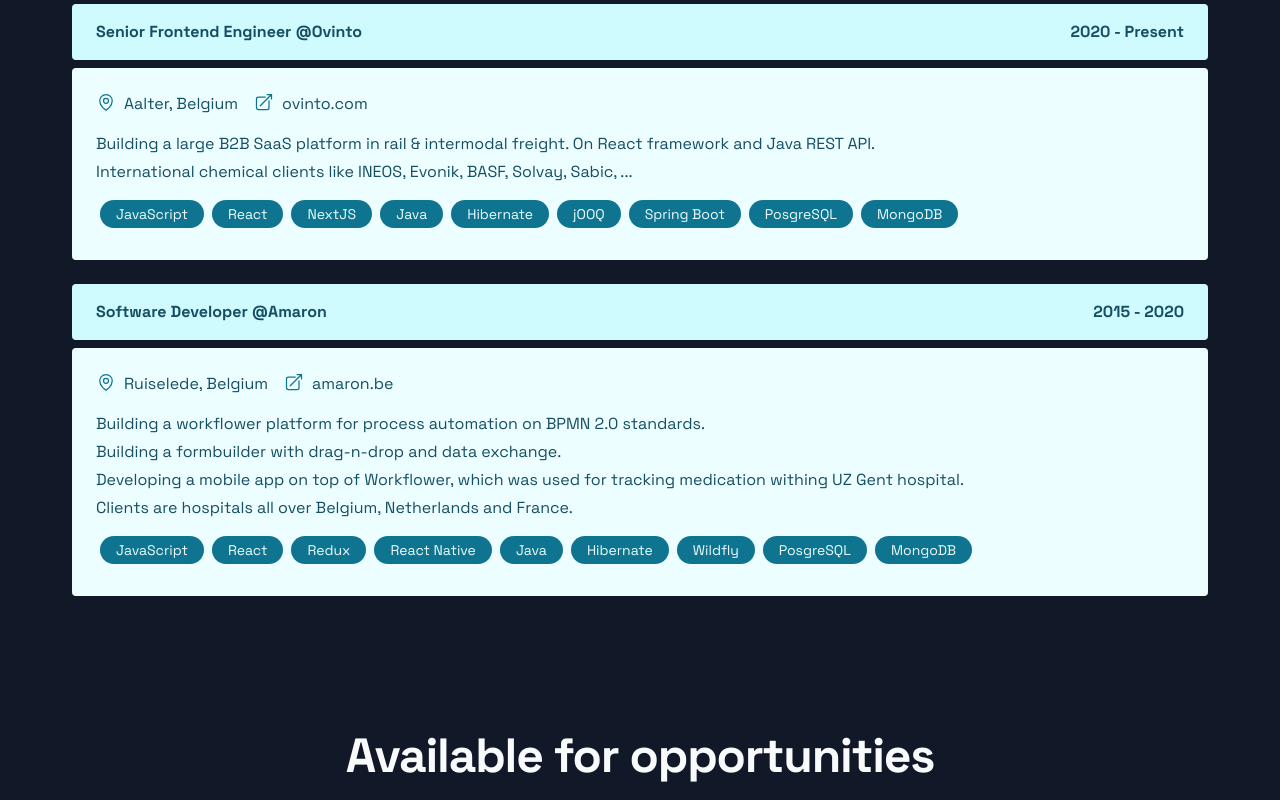
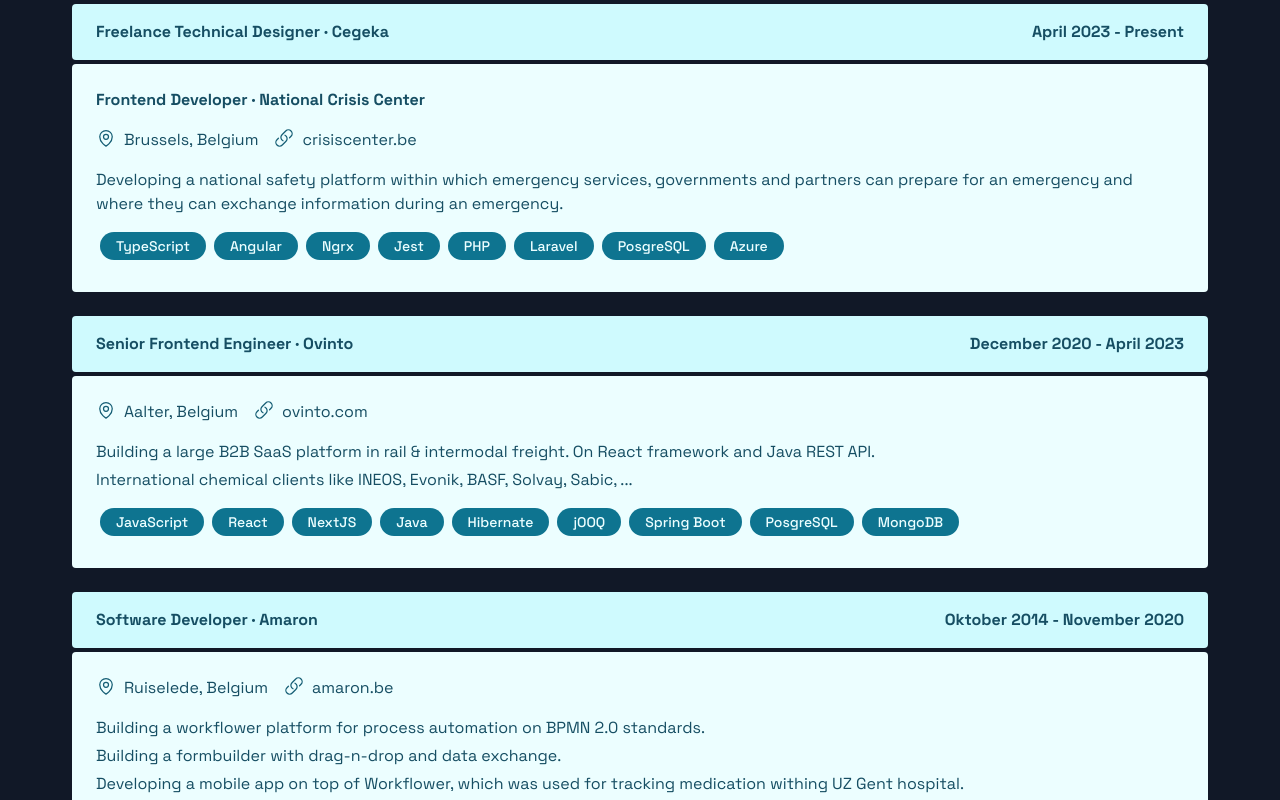
Before and after one commit to leanderhoedt/portfolio, a Next.js app: page / in a window 1280 px wide. Shown: the part 2100-2900 px from the top of the page. Built offline with nearby package versions, Linux system fonts and the light colour scheme.

Commit message:
Update experience

```diff
--- a/components/Experience/index.tsx
+++ b/components/Experience/index.tsx
@@ -1,4 +1,4 @@
-import {MapPinIcon, ArrowTopRightOnSquareIcon} from "@heroicons/react/24/outline";
+import {MapPinIcon, ArrowTopRightOnSquareIcon, LinkIcon} from "@heroicons/react/24/outline";
 
 const Experience = () => {
   return (
@@ -12,14 +12,76 @@
           Professional Experience
         </h1>
         <div className="space-y-6">
-          <div className="space-y-2">
+
+          <div className="space-y-1">
             <h6>
               <div className="rounded bg-cyan-100 text-cyan-900 font-bold flex justify-between px-6 py-4">
                 <span>
-                  Senior Frontend Engineer @Ovinto
+                  Freelance Technical Designer · Cegeka
                 </span>
                 <span>
-                  2020 - Present
+                  April 2023 - Present
+                </span>
+              </div>
+            </h6>
+            <div className="rounded bg-cyan-50 text-cyan-900 px-6 py-4 font-normal">
+              <div className="flex flex-col space-y-4 py-2">
+                <span className="font-bold">
+                  Frontend Developer · National Crisis Center
+                </span>
+                <div className="space-x-4 flex">
+
+                  <div className="flex space-x-2">
+                    <span>
+                      <MapPinIcon className="h-5 w-5 text-cyan-800"/>
+                    </span>
+                    <span>Brussels, Belgium</span>
+                  </div>
+                  <div className="flex space-x-2">
+                    <span>
+                      <LinkIcon className="h-5 w-5 text-cyan-800"/>
+                    </span>
+                    <span>
+                      <a href="https://crisiscenter.be"
+                         className="hover:text-cyan-900 hover:underline"
+                         target="_blank"
+                         rel="noreferrer"
+                      >
+                        crisiscenter.be
+                      </a>
+                    </span>
+                  </div>
+                </div>
+                <div className="space-y-1">
+                  <div>
+                    Developing a national safety platform within which emergency services, governments and partners can prepare for an emergency and where they can exchange information during an emergency.
+                  </div>
+                </div>
+                <div>
+                  <ul className="flex flex-wrap">
+                    {
+                      ["TypeScript", "Angular", "Ngrx", "Jest", "PHP", "Laravel", "PosgreSQL", "Azure"].map((technology) => {
+                        return (
+                          <li key={technology} className="px-4 py-1 mb-2 mx-1 rounded-full bg-cyan-700 text-cyan-50 font-medium text-sm">
+                            <span>{technology}</span>
+                          </li>
+                        )
+                      })
+                    }
+                  </ul>
+                </div>
+              </div>
+            </div>
+          </div>
+
+          <div className="space-y-1">
+            <h6>
+              <div className="rounded bg-cyan-100 text-cyan-900 font-bold flex justify-between px-6 py-4">
+                <span>
+                  Senior Frontend Engineer · Ovinto
+                </span>
+                <span>
+                  December 2020 - April 2023
                 </span>
               </div>
             </h6>
@@ -28,13 +90,13 @@
                 <div className="space-x-4 flex">
                   <div className="flex space-x-2">
                     <span>
-                      <MapPinIcon className="h-5 w-5 text-cyan-700"/>
+                      <MapPinIcon className="h-5 w-5 text-cyan-800"/>
                     </span>
                     <span>Aalter, Belgium</span>
                   </div>
                   <div className="flex space-x-2">
                     <span>
-                      <ArrowTopRightOnSquareIcon className="h-5 w-5 text-cyan-700"/>
+                      <LinkIcon className="h-5 w-5 text-cyan-800"/>
                     </span>
                     <span>
                       <a href="https://ovinto.com"
@@ -61,7 +123,7 @@
                     {
                       ["JavaScript", "React", "NextJS", "Java", "Hibernate", "jOOQ", "Spring Boot", "PosgreSQL", "MongoDB"].map((technology) => {
                         return (
-                          <li key={technology} className="px-4 py-1 mb-2 mx-1 rounded-full bg-cyan-700 text-cyan-50 text-sm">
+                          <li key={technology} className="px-4 py-1 mb-2 mx-1 rounded-full bg-cyan-700 text-cyan-50 font-medium text-sm">
                             <span>{technology}</span>
                           </li>
                         )
@@ -72,14 +134,17 @@
               </div>
             </div>
           </div>
-          <div className="space-y-2">
+
+          <div className="space-y-1">
             <h6>
               <div className="rounded bg-cyan-100 text-cyan-900 font-bold flex justify-between px-6 py-4">
+                <div>
+                  <span>
+                    Software Developer · Amaron
+                  </span>
+                </div>
                 <span>
-                  Software Developer @Amaron
-                </span>
-                <span>
-                  2015 - 2020
+                  Oktober 2014 - November 2020
                 </span>
               </div>
             </h6>
@@ -88,13 +153,13 @@
                 <div className="space-x-4 flex">
                   <div className="flex space-x-2">
                     <span>
-                      <MapPinIcon className="h-5 w-5 text-cyan-700"/>
+                      <MapPinIcon className="h-5 w-5 text-cyan-800"/>
                     </span>
                     <span>Ruiselede, Belgium</span>
                   </div>
                   <div className="flex space-x-2">
                     <span>
-                      <ArrowTopRightOnSquareIcon className="h-5 w-5 text-cyan-700"/>
+                      <LinkIcon className="h-5 w-5 text-cyan-800"/>
                     </span>
                     <span>
                       <a href="https://amaron.be"
@@ -127,7 +192,7 @@
                     {
                       ["JavaScript", "React", "Redux", "React Native", "Java", "Hibernate", "Wildfly", "PosgreSQL", "MongoDB"].map((technology) => {
                         return (
-                          <li key={technology} className="px-4 py-1 mb-2 mx-1 rounded-full bg-cyan-700 text-cyan-50 text-sm">
+                          <li key={technology} className="px-4 py-1 mb-2 mx-1 rounded-full bg-cyan-700 text-cyan-50 font-medium text-sm">
                             <span>{technology}</span>
                           </li>
                         )
--- a/pages/index.tsx
+++ b/pages/index.tsx
@@ -1,4 +1,4 @@
-import Head from 'next/head'
+import Head from 'next/head';
 import About from '../components/About';
 import BlogSection from '../components/Blog/BlogSection';
 import Experience from '../components/Experience';
```
